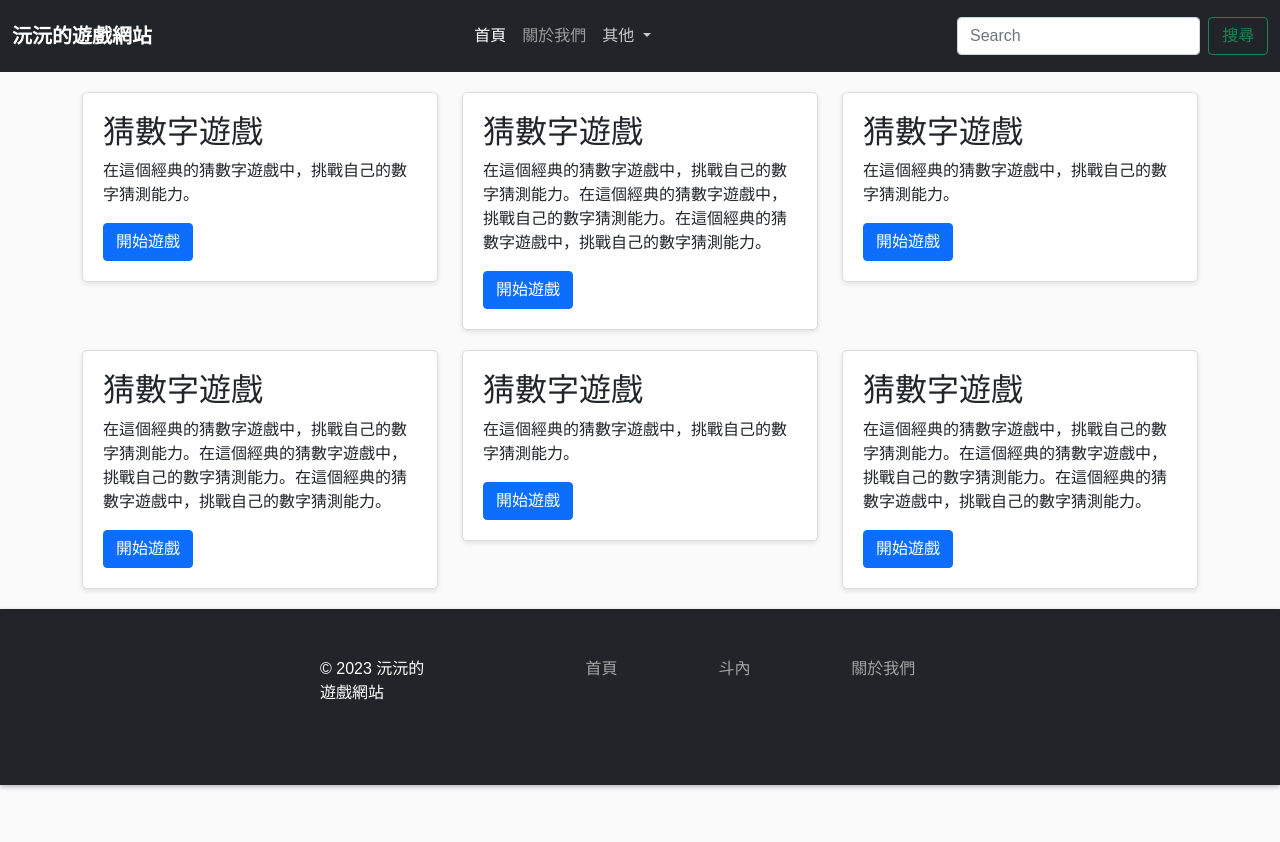
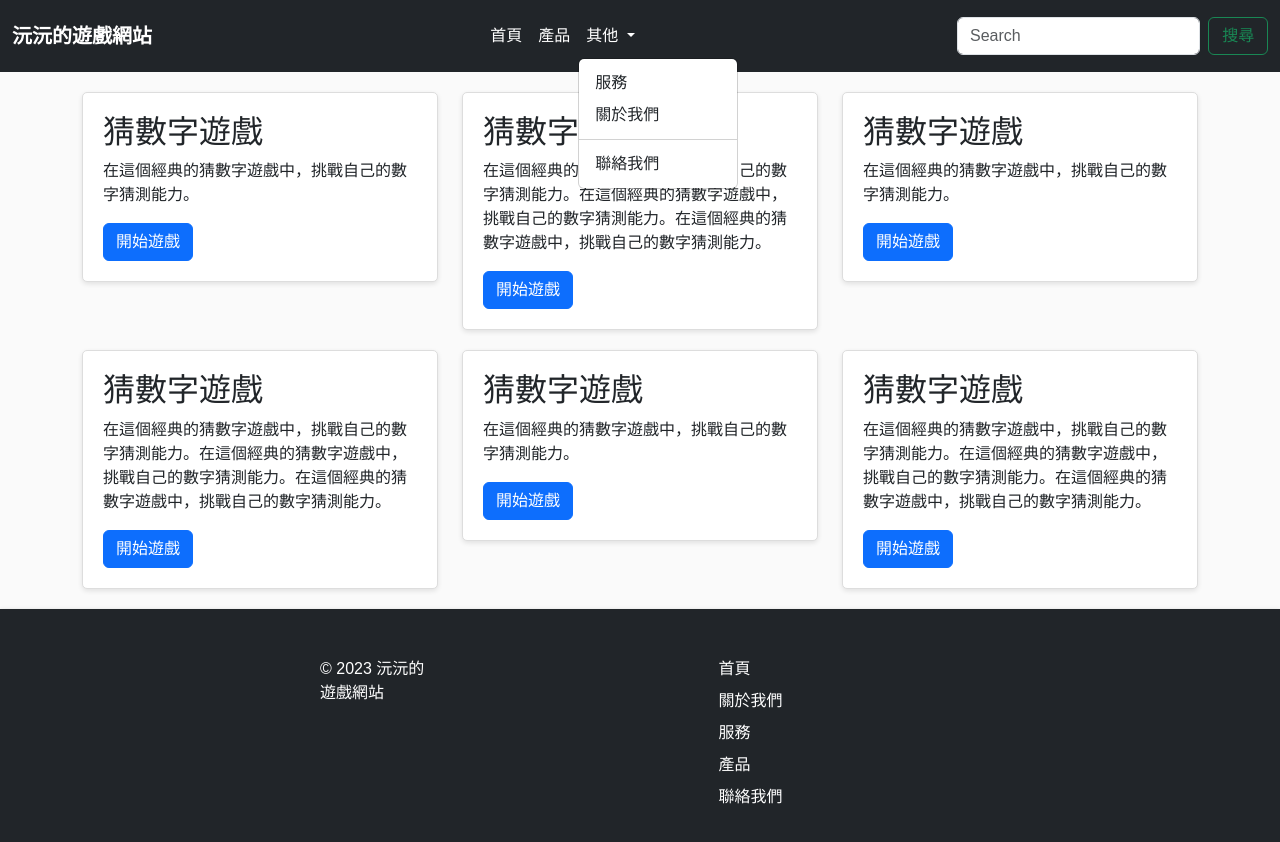
Before and after one commit to midtwo945/mizumoto_yui_pages, a plain HTML site: page index.html in a window 1280 px wide. Both pictures are taken after a click on the button "其他". Before the commit the page ends 800 px from the top, so only its background shows below. Drawn offline with nearby package versions, Linux system fonts and the light colour scheme.

Commit message:
Update index.html

```diff
--- a/index.html
+++ b/index.html
@@ -2,11 +2,13 @@
 <html>
 <head>
     <title>首頁 - 沅沅的遊戲網站</title>
-    <script src="https://cdn.jsdelivr.net/npm/bootstrap@5.5.0/dist/js/bootstrap.bundle.min.js" integrity="sha384-p34f1UUtsS3wqzfto5wAAmdvj+osOnFyQFpp4Ua3gs/ZVWx6oOypYoCJhGGScy+8" crossorigin="anonymous"></script>
-    <script src="https://cdn.jsdelivr.net/npm/@popperjs/core@2.9.2/dist/umd/popper.min.js" integrity="sha384-IQsoLXl5PILFhosVNubq5LC7Qb9DXgDA9i+tQ8Zj3iwWAwPtgFTxbJ8NT4GN1R8p" crossorigin="anonymous"></script>
-    <script src="https://cdn.jsdelivr.net/npm/bootstrap@5.0.0/dist/js/bootstrap.min.js" integrity="sha384-lpyLfhYuitXl2zRZ5Bn2fqnhNAKOAaM/0Kr9laMspuaMiZfGmfwRNFh8HlMy49eQ" crossorigin="anonymous"></script>
-    <link href="https://cdn.jsdelivr.net/npm/bootstrap@5.0.2/dist/css/bootstrap.min.css" rel="stylesheet" integrity="sha384-EVSTQN3/azprG1Anm3QDgpJLIm9Nao0Yz1ztcQTwFspd3yD65VohhpuuCOmLASjC" crossorigin="anonymous">
+    <script src="https://cdn.jsdelivr.net/npm/bootstrap@5.3.1/dist/js/bootstrap.bundle.min.js" integrity="sha384-HwwvtgBNo3bZJJLYd8oVXjrBZt8cqVSpeBNS5n7C8IVInixGAoxmnlMuBnhbgrkm" crossorigin="anonymous"></script>
+    <script src="https://unpkg.com/@popperjs/core@2"></script>
+    <link href="https://cdn.jsdelivr.net/npm/bootstrap@5.3.1/dist/css/bootstrap.min.css" rel="stylesheet" integrity="sha384-4bw+/aepP/YC94hEpVNVgiZdgIC5+VKNBQNGCHeKRQN+PtmoHDEXuppvnDJzQIu9" crossorigin="anonymous">
     <link rel="stylesheet" href="https://cdnjs.cloudflare.com/ajax/libs/animate.css/4.1.1/animate.min.css">
+
+    <meta name="viewport" content="width=device-width, initial-scale=1">
+
     <style>
         body {
             font-family: Arial, sans-serif;
@@ -38,15 +40,6 @@
             padding: 0 25%;
             box-shadow: 0 2px 5px rgba(0, 0, 0, 0.25);
         }
-
-        .text-body-secondary{
-            color: #a3a3a3;
-        }
-
-        .text-body-secondary:hover{
-            color: #eeeeee;
-        }
-
         /* 新增導航欄樣式 */
         nav {
             background-color: #212529;
@@ -57,14 +50,22 @@
             margin: 0 auto; /* 文字置中 */
         }
 
-        .navbar-nav .nav-link {
-            color: #fff;
-        }
-
         .navbar-brand {
             font-weight: bold;
         }
 
+        .my-link,.navbar-dark .navbar-nav .nav-link {
+            color: #fff;
+            text-decoration: none;
+        }
+
+        .my-link:hover,.navbar-nav .nav-link:hover {
+            color: rgb(0, 200, 255);
+        }
+
+        .my-link:active,.navbar-nav .nav-link:active {
+            color: rgb(0, 100, 255);
+        }
     </style>
 </head>
 <body>
@@ -82,18 +83,18 @@
             <a class="nav-link active" aria-current="page" href="index.html">首頁</a>
             </li>
             <li class="nav-item">
-            <a class="nav-link" href="#">關於我們</a>
+            <a class="nav-link" href="#">產品</a>
             </li>
             <li class="nav-item dropdown">
-            <a class="nav-link dropdown-toggle" href="#" id="navbarDropdown" role="button" data-bs-toggle="dropdown" aria-expanded="false">
-                其他
-            </a>
-            <ul class="dropdown-menu" aria-labelledby="navbarDropdown">
-                <li><a class="dropdown-item" href="#">這裡</a></li>
-                <li><a class="dropdown-item" href="#">還沒</a></li>
-                <li><hr class="dropdown-divider"></li>
-                <li><a class="dropdown-item" href="#">完成</a></li>
-            </ul>
+                <a class="nav-link dropdown-toggle" href="#" role="button" data-bs-toggle="dropdown" aria-expanded="false">
+                  其他
+                </a>
+                <ul class="dropdown-menu">
+                  <li><a class="dropdown-item" href="#">服務</a></li>
+                  <li><a class="dropdown-item" href="#">關於我們</a></li>
+                  <li><hr class="dropdown-divider"></li>
+                  <li><a class="dropdown-item" href="#">聯絡我們</a></li>
+                </ul>
             </li>
         </ul>
         <form class="d-flex">
@@ -171,33 +172,21 @@
       </div>
 
       <div class="col mb-3">
+
+      </div>
+
+      <div class="col mb-3">
         <ul class="nav flex-column">
-          <li class="nav-item mb-2"><a href="#" class="nav-link p-0 text-body-secondary">首頁</a></li>
-          <li class="nav-item mb-2"><a href="#" class="nav-link p-0 text-body-secondary"></a></li>
-          <li class="nav-item mb-2"><a href="#" class="nav-link p-0 text-body-secondary"></a></li>
-          <li class="nav-item mb-2"><a href="#" class="nav-link p-0 text-body-secondary"></a></li>
-          <li class="nav-item mb-2"><a href="#" class="nav-link p-0 text-body-secondary"></a></li>
+            <li class="nav-item mb-2"><a href="#" class="my-link p-0">首頁</a></li>
+            <li class="nav-item mb-2"><a href="#" class="my-link p-0">關於我們</a></li>
+            <li class="nav-item mb-2"><a href="#" class="my-link p-0">服務</a></li>
+            <li class="nav-item mb-2"><a href="#" class="my-link p-0">產品</a></li>
+            <li class="nav-item mb-2"><a href="#" class="my-link p-0">聯絡我們</a></li>
         </ul>
       </div>
 
       <div class="col mb-3">
-        <ul class="nav flex-column">
-          <li class="nav-item mb-2"><a href="#" class="nav-link p-0 text-body-secondary">斗內</a></li>
-          <li class="nav-item mb-2"><a href="#" class="nav-link p-0 text-body-secondary"></a></li>
-          <li class="nav-item mb-2"><a href="#" class="nav-link p-0 text-body-secondary"></a></li>
-          <li class="nav-item mb-2"><a href="#" class="nav-link p-0 text-body-secondary"></a></li>
-          <li class="nav-item mb-2"><a href="#" class="nav-link p-0 text-body-secondary"></a></li>
-        </ul>
-      </div>
 
-      <div class="col mb-3">
-        <ul class="nav flex-column">
-          <li class="nav-item mb-2"><a href="#" class="nav-link p-0 text-body-secondary">關於我們</a></li>
-          <li class="nav-item mb-2"><a href="#" class="nav-link p-0 text-body-secondary"></a></li>
-          <li class="nav-item mb-2"><a href="#" class="nav-link p-0 text-body-secondary"></a></li>
-          <li class="nav-item mb-2"><a href="#" class="nav-link p-0 text-body-secondary"></a></li>
-          <li class="nav-item mb-2"><a href="#" class="nav-link p-0 text-body-secondary"></a></li>
-        </ul>
       </div>
     </footer>
   </div>
```
